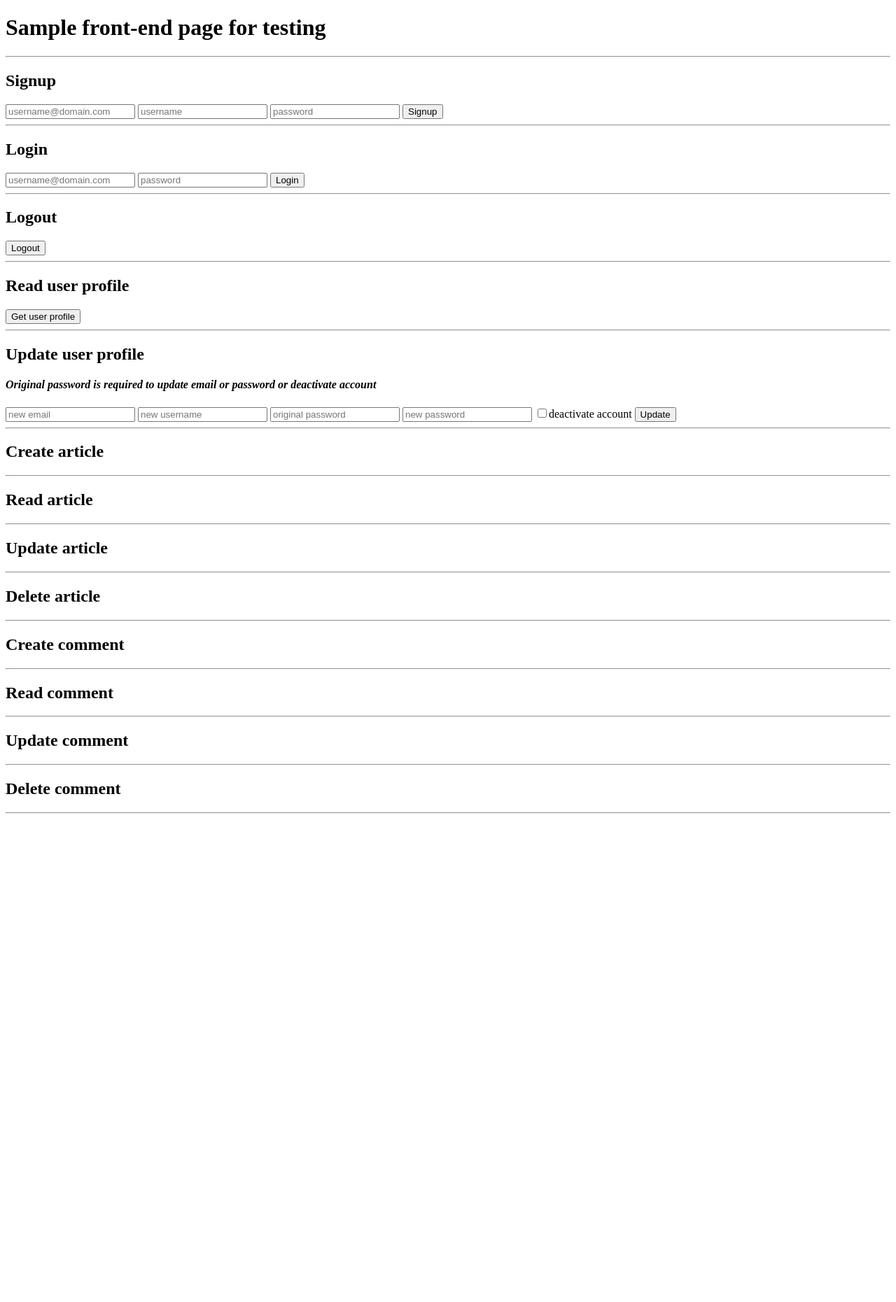
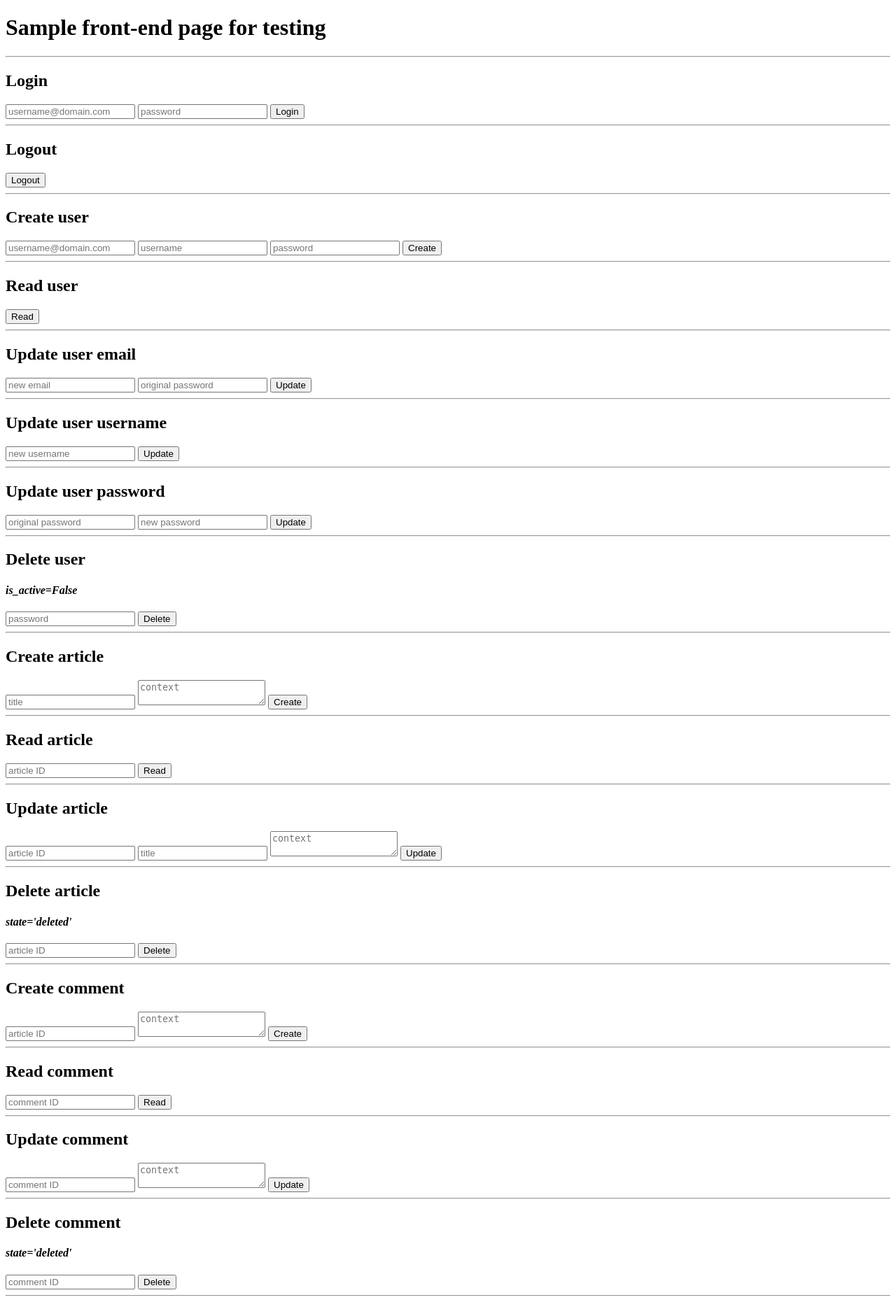
Before and after one commit to ukjin1192/django-rest-framework-example, a Django app: page / in a window 1280 px wide. Shown: the whole page at 70% size. Before the commit the page ends 1163 px from the top, so only its background shows below. Run offline with Django 3.2, Linux system fonts and the light colour scheme; parts of the project's set-up code (start-up, migrations or seed data) failed here and were passed over; some libraries are stand-ins or nearby versions.

Commit message:
Add article and comment test page at front-end

```diff
--- a/mysite/templates/index.html
+++ b/mysite/templates/index.html
@@ -6,16 +6,6 @@
 <div>
   <h1>Sample front-end page for testing</h1>
   <span id="login-info"></span>
-</div>
-<hr/>
-<div>
-  <h2>Signup</h2>
-  <form id="signup-form">
-    <input type="email" name="email" placeholder="username@domain.com" required />
-    <input type="text" name="username" placeholder="username" required />
-    <input type="password" name="password" placeholder="password" required />
-    <input type="submit" value="Signup" />
-  </form>
 </div>
 <hr/>
 <div>
@@ -33,53 +23,123 @@
 </div>
 <hr/>
 <div>
-  <h2>Read user profile</h2>
-  <button id="user-profile-btn">Get user profile</button>
+  <h2>Create user</h2>
+  <form id="create-user-form">
+    <input type="email" name="email" placeholder="username@domain.com" required />
+    <input type="text" name="username" placeholder="username" required />
+    <input type="password" name="password" placeholder="password" required />
+    <input type="submit" value="Create" />
+  </form>
 </div>
 <hr/>
 <div>
-  <h2>Update user profile</h2>
-  <h4><em>Original password is required to update email or password or deactivate account</em></h4>
-  <form id="update-user-form">
-    <input type="email" name="email" placeholder="new email" />
-    <input type="text" name="username" placeholder="new username" />
-    <input type="password" name="original-password" placeholder="original password" />
-    <input type="password" name="password" placeholder="new password" />
-    <input type="checkbox" name="deactivate" />deactivate account
+  <h2>Read user</h2>
+	<button id="read-user-btn">Read</button>
+</div>
+<hr/>
+<div>
+  <h2>Update user email</h2>
+  <form id="update-user-email-form">
+    <input type="email" name="email" placeholder="new email" required />
+    <input type="password" name="original-password" placeholder="original password" required />
+    <input type="submit" value="Update" />
+  </form>
+</div>
+<hr/>
+  <h2>Update user username</h2>
+  <form id="update-user-username-form">
+    <input type="text" name="username" placeholder="new username" required />
+    <input type="submit" value="Update" />
+  </form>
+</div>
+<hr/>
+</div>
+  <h2>Update user password</h2>
+  <form id="update-user-password-form">
+    <input type="password" name="original-password" placeholder="original password" required />
+    <input type="password" name="password" placeholder="new password" required />
     <input type="submit" value="Update" />
   </form>
 </div>
 <hr/>
 <div>
+  <h2>Delete user</h2>
+  <h4><em>is_active=False</em></h4>
+  <form id="delete-user-form">
+    <input type="password" name="original-password" placeholder="password" required />
+    <input type="submit" value="Delete" />
+  </form>
+</div>
+<hr/>
+<div>
   <h2>Create article</h2>
+	<form id="create-article-form">
+    <input type="text" name="title" placeholder="title" required />
+		<textarea name="context" placeholder="context" required></textarea>
+    <input type="submit" value="Create" />
+	</form>
 </div>
 <hr/>
 <div>
   <h2>Read article</h2>
+	<form id="read-article-form">
+		<input type="number" name="article-id" min="1" placeholder="article ID" required />
+    <input type="submit" value="Read" />
+	</form>
 </div>
 <hr/>
 <div>
   <h2>Update article</h2>
+	<form id="update-article-form">
+		<input type="number" name="article-id" min="1" placeholder="article ID" required />
+    <input type="text" name="title" placeholder="title" required />
+		<textarea name="context" placeholder="context" required></textarea>
+    <input type="submit" value="Update" />
+	</form>
 </div>
 <hr/>
 <div>
   <h2>Delete article</h2>
+	<h4><em>state='deleted'</em></h4>
+	<form id="delete-article-form">
+		<input type="number" name="article-id" min="1" placeholder="article ID" required />
+    <input type="submit" value="Delete" />
+	</form>
 </div>
 <hr/>
 <div>
   <h2>Create comment</h2>
+	<form id="create-comment-form">
+		<input type="number" name="article-id" min="1" placeholder="article ID" required />
+		<textarea name="context" placeholder="context" required></textarea>
+    <input type="submit" value="Create" />
+	</form>
 </div>
 <hr/>
 <div>
   <h2>Read comment</h2>
+	<form id="read-comment-form">
+		<input type="number" name="comment-id" min="1" placeholder="comment ID" required />
+    <input type="submit" value="Read" />
+	</form>
 </div>
 <hr/>
 <div>
   <h2>Update comment</h2>
+	<form id="update-comment-form">
+		<input type="number" name="comment-id" min="1" placeholder="comment ID" required />
+		<textarea name="context" placeholder="context" required></textarea>
+    <input type="submit" value="Update" />
+	</form>
 </div>
 <hr/>
 <div>
   <h2>Delete comment</h2>
+	<h4><em>state='deleted'</em></h4>
+	<form id="delete-comment-form">
+		<input type="number" name="comment-id" min="1" placeholder="comment ID" required />
+    <input type="submit" value="Delete" />
+	</form>
 </div>
 <hr/>
 {% endblock %}
--- a/package.json
+++ b/package.json
@@ -2,7 +2,7 @@
   "name": "mysite.com",
   "version": "0.0.0",
   "description": "Django REST Framework example",
-  "main": "index.js",
+  "main": "./mysite/static/js/index.js",
   "scripts": {
     "test": "echo \"Error: no test specified\" && exit 1"
   },
```
Also changed, not shown: mysite/static/js/index.js (+317 -32 lines).
